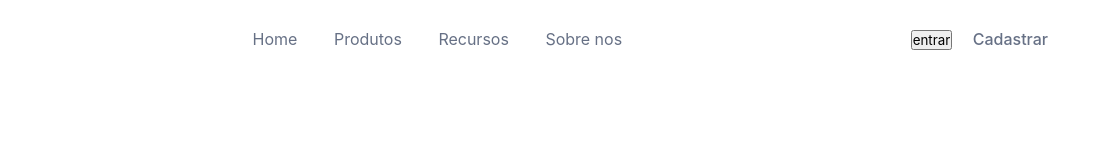
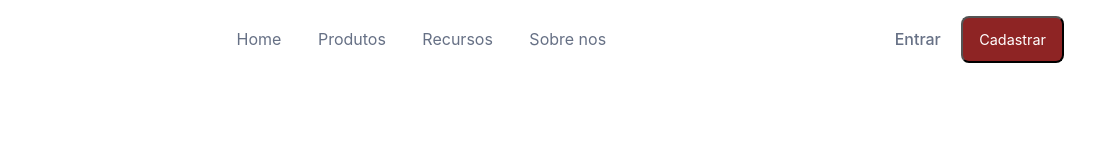
Before and after one commit to cauanamorim/7daysofcode, a plain HTML site: page workspace/index.html in a window 1280 px wide. Shown: the full height of the page, 184-1280 px from the left. Drawn offline with Linux system fonts and the light colour scheme.

Commit message:
Update index.html

```diff
--- a/workspace/index.html
+++ b/workspace/index.html
@@ -29,9 +29,9 @@
                 </div>
             </div>
 
-            <div class="buttons">
-                <button> entrar</button>
-                <button class="entrar" >Cadastrar</button>
+            <div>
+                <button class="entrar">Entrar</button>
+                <button class="cadastrar" >Cadastrar</button>
             </div>
 
 
```
